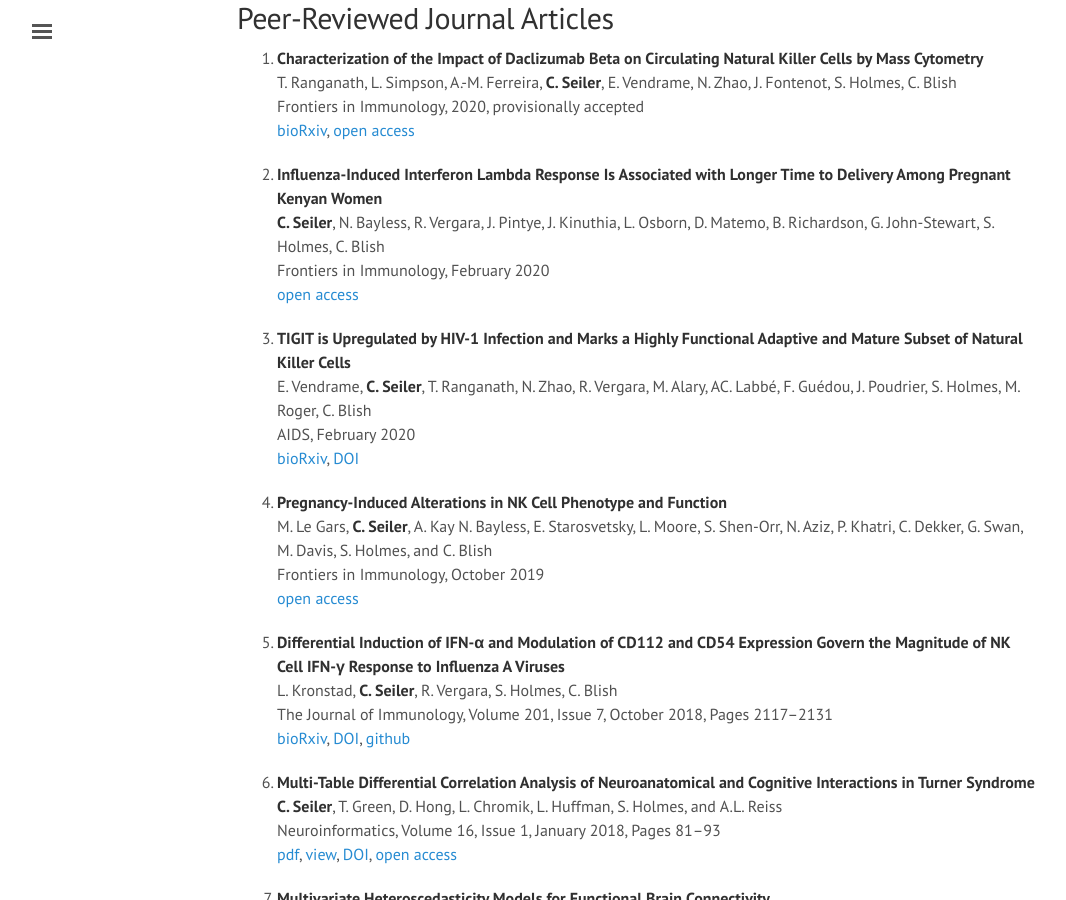
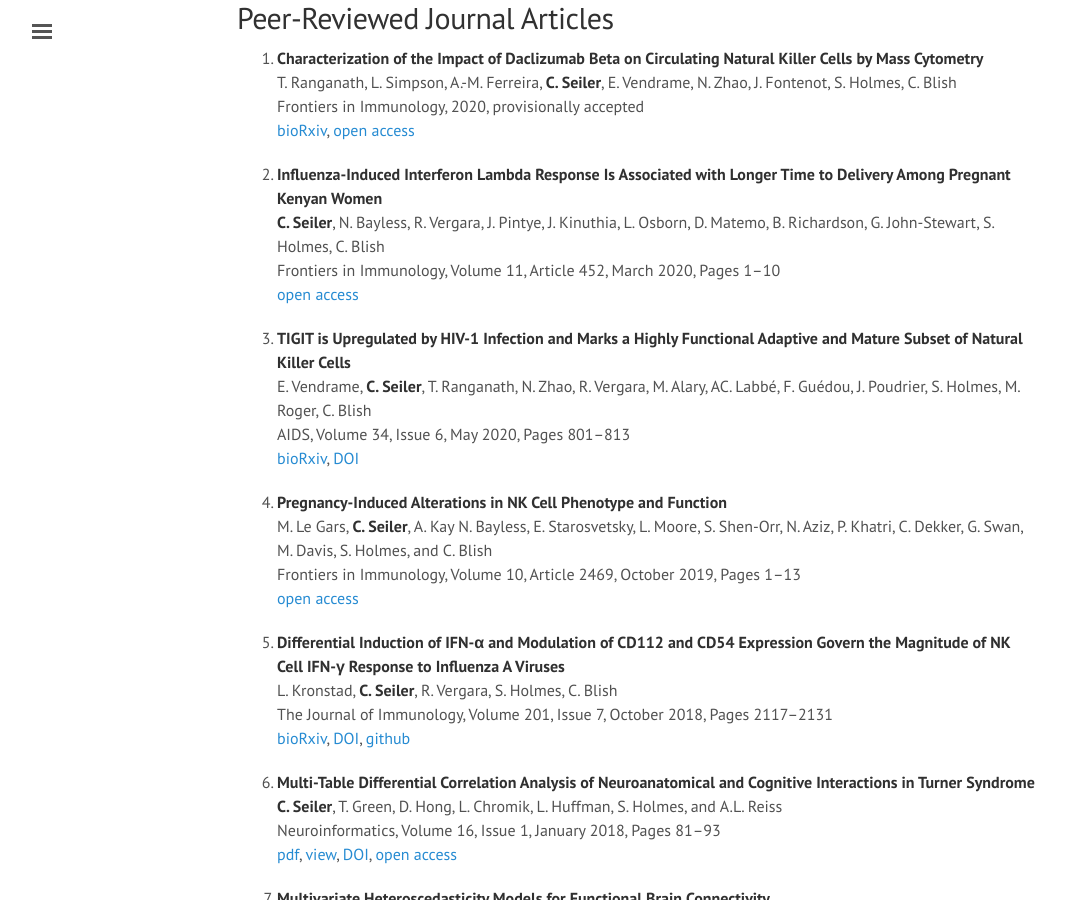
Before and after one commit to ChristofSeiler/ChristofSeiler.github.io, a Jekyll site: the page built from publications.md, in a window 1280 px wide and 900 px high, scrolled down 609 px. Shown: the whole window, without its empty margins (3-1069 px from the left). Built offline with Jekyll 4.4.1, drawn with Linux system fonts in a browser that asks for light colours.

Commit message:
added publication details

```diff
--- a/publications.md
+++ b/publications.md
@@ -28,17 +28,17 @@ Frontiers in Immunology, 2020, provisionally accepted <br>
 
 2. **Influenza-Induced Interferon Lambda Response Is Associated with Longer Time to Delivery Among Pregnant Kenyan Women** <br>
 **C. Seiler**, N. Bayless, R. Vergara, J. Pintye, J. Kinuthia, L. Osborn, D. Matemo, B. Richardson, G. John-Stewart, S. Holmes, C. Blish <br>
-Frontiers in Immunology, February 2020 <br>
+Frontiers in Immunology, Volume 11, Article 452, March 2020, Pages 1&ndash;10 <br>
 [open access](https://doi.org/10.3389/fimmu.2020.00452)
 
 3. **TIGIT is Upregulated by HIV-1 Infection and Marks a Highly Functional Adaptive and Mature Subset of Natural Killer Cells** <br>
 E. Vendrame,  **C. Seiler**, T. Ranganath, N. Zhao, R. Vergara, M. Alary, AC. Labbé, F. Guédou, J. Poudrier, S. Holmes, M. Roger, C. Blish <br>
-AIDS, February 2020 <br>
+AIDS, Volume 34, Issue 6, May 2020, Pages 801&ndash;813 <br>
 [bioRxiv](https://doi.org/10.1101/764217), [DOI](https://doi.org/10.1097/QAD.0000000000002488)
 
 4. **Pregnancy-Induced Alterations in NK Cell Phenotype and Function** <br>
 M. Le Gars, **C. Seiler**, A. Kay  N. Bayless, E. Starosvetsky, L. Moore, S. Shen-Orr, N. Aziz, P. Khatri, C. Dekker, G. Swan, M. Davis, S. Holmes, and  C. Blish <br>
-Frontiers in Immunology, October 2019 <br>
+Frontiers in Immunology, Volume 10, Article 2469, October 2019, Pages 1&ndash;13 <br>
 [open access](https://doi.org/10.3389/fimmu.2019.02469)
 
 5. **Differential Induction of IFN-α and Modulation of CD112 and CD54 Expression Govern the Magnitude of NK Cell IFN-γ Response to Influenza A Viruses** <br>
```
